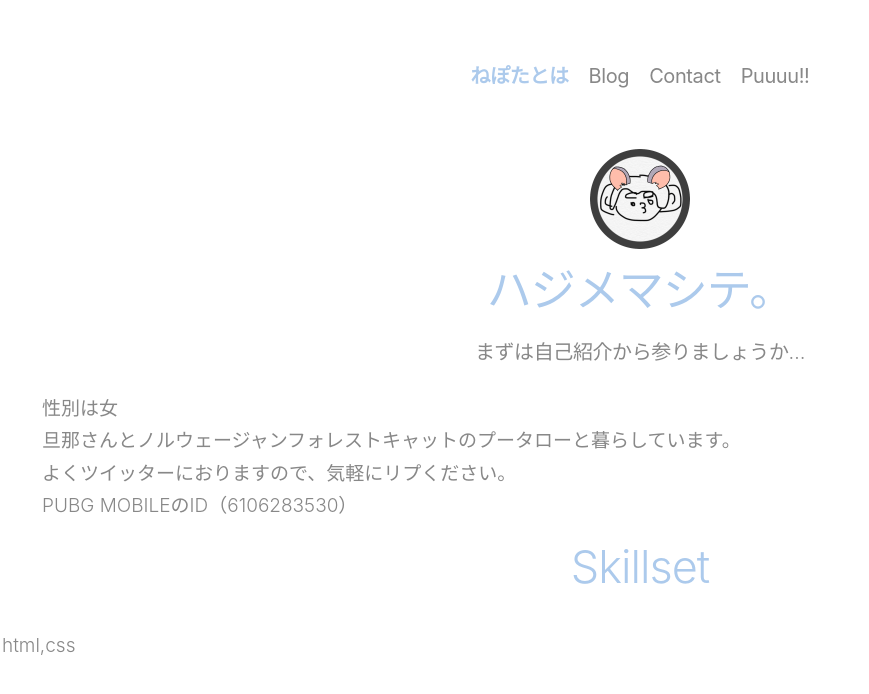
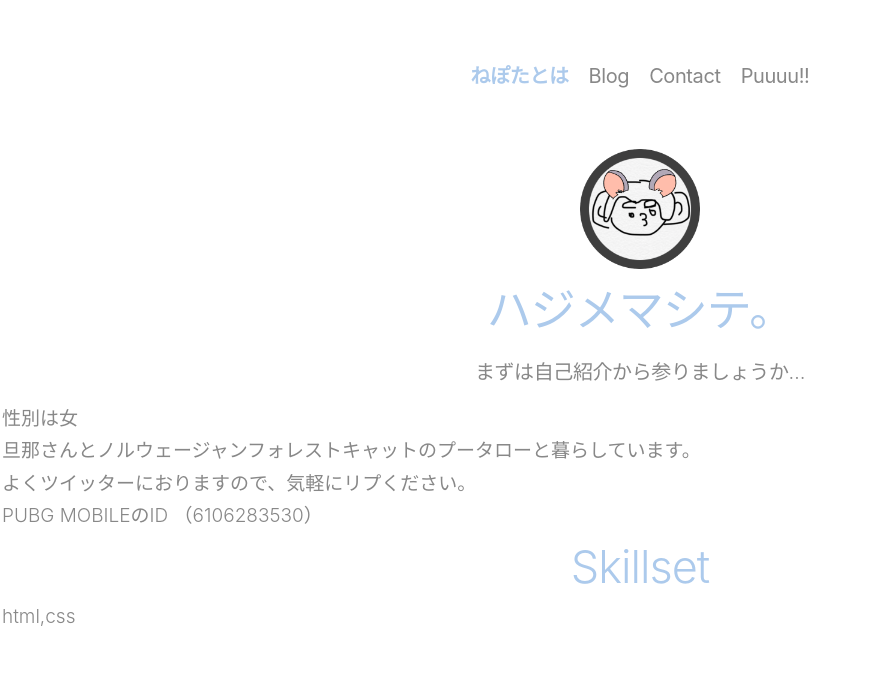
Before and after one commit to aya-nitta/nepotaya, a Next.js app: page / in a window 1280 px wide. Shown: the top 694 px of the page, without its empty margins (0-869 px from the left). Built offline with nearby package versions, Linux system fonts and the light colour scheme.

Commit message:
div className="explanation"を削除しました

```diff
--- a/src/pages/index.tsx
+++ b/src/pages/index.tsx
@@ -9,11 +9,10 @@ const Index: React.FC = () => (
   <>
     <Header titlePre="ねぽたとは" />
     <div className={sharedStyles.layout}>
-      <img src="/icon.png" alt="icon" width="100" height="100" />
+      <img src="/icon.png" alt="icon" width="120" height="120" />
       <h1>ハジメマシテ。</h1>
       <h2>まずは自己紹介から参りましょうか…</h2>
 
-      <div className="explanation">
       <p>
         性別は女
         <br />
@@ -21,13 +20,10 @@ const Index: React.FC = () => (
         <br />
         よくツイッターにおりますので、気軽にリプください。
         <br />
-          PUBG MOBILEのID（6106283530）{' '}
+        PUBG MOBILEのID （6106283530）{' '}
       </p>
-      </div>
 
       <h1>Skillset</h1>
-
-      <div className="explanation2" />
       <p>html,css</p>
     </div>
   </>
```
Lines whose indentation alone changed are shown as unchanged.
